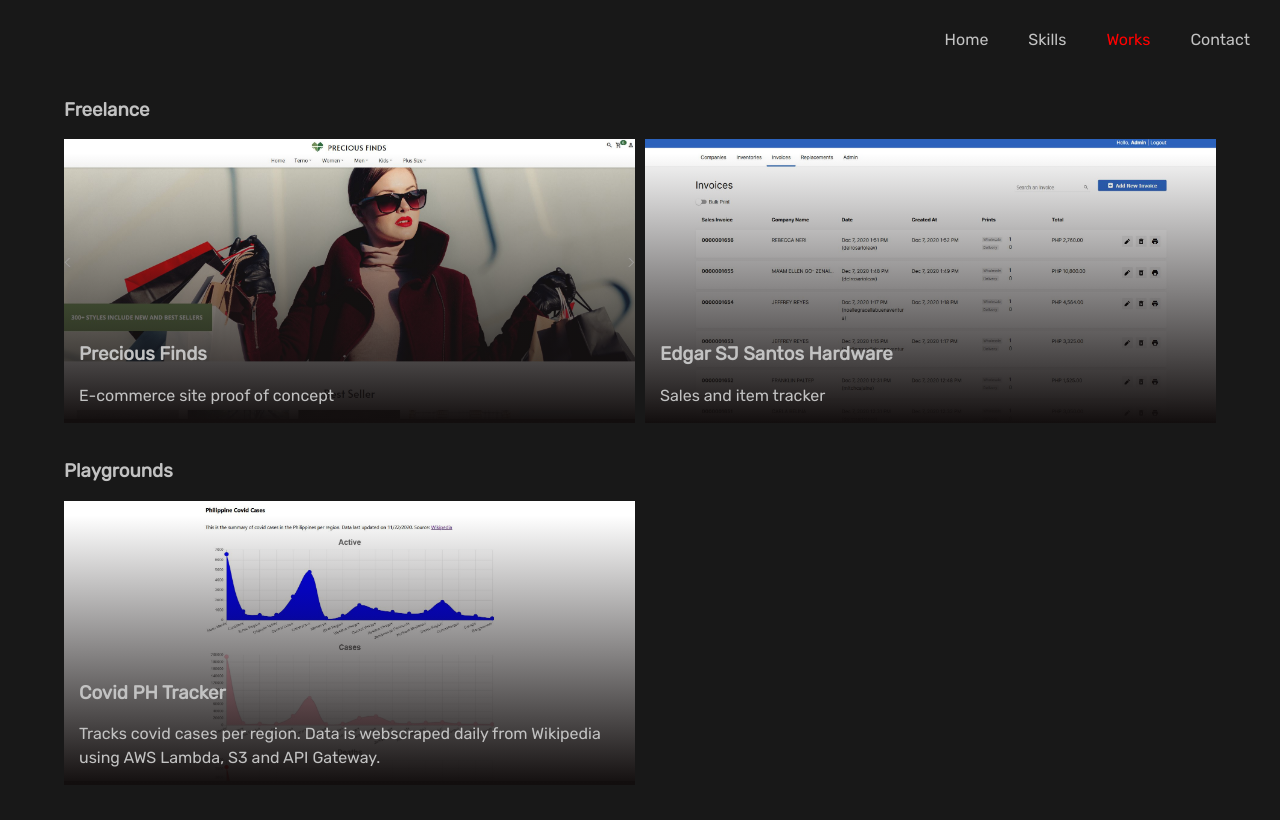
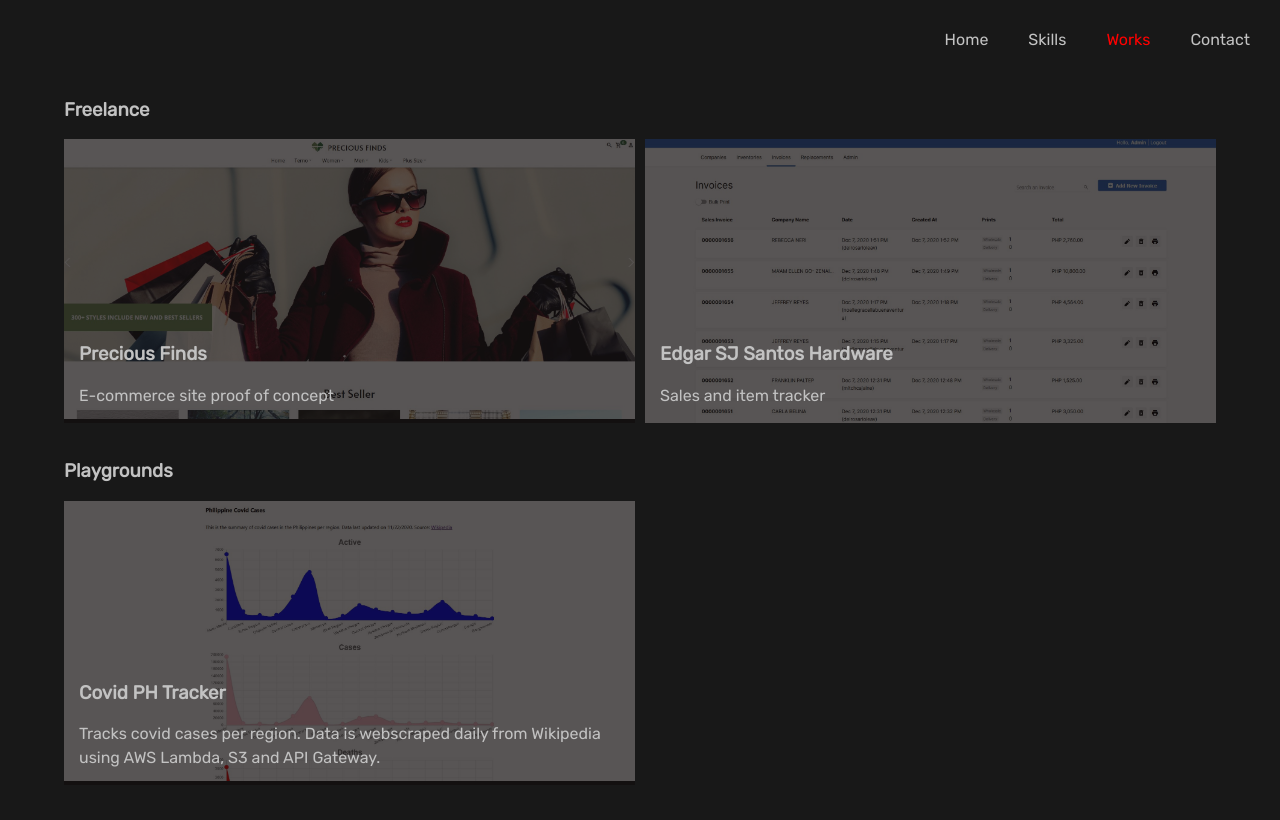
Before and after one commit to lueenavarro/portfolio, a React (Create React App) app: page /works in a window 1280 px wide. Shown: the top 820 px of the page. Built offline with nearby package versions, Linux system fonts and the light colour scheme.

Commit message:
Make background overlay solid

```diff
--- a/src/components/Work.scss
+++ b/src/components/Work.scss
@@ -17,12 +17,7 @@
     width: 100%;
     height: 100%;
     top: 0;
-    background: linear-gradient(
-      to bottom,
-      transparent 5%,
-      var(--color-darker-primary)
-    );
-    opacity: 1;
+    background: rgba(var(--color-darker-primary-rgb), 0.7);
     transition: opacity 0.2s;
   }
 
```
